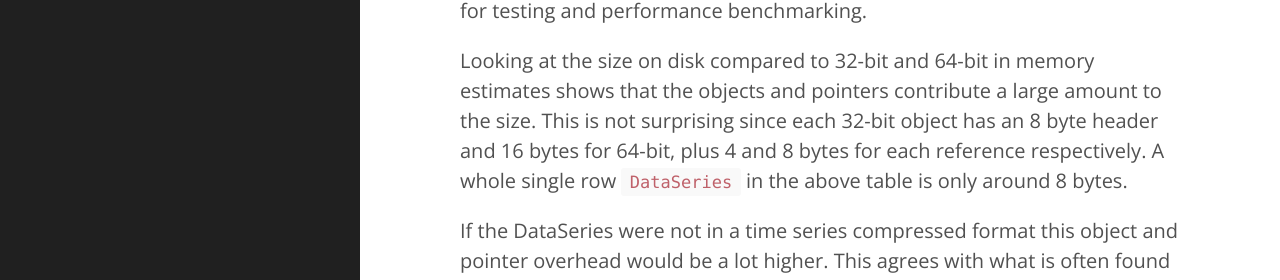
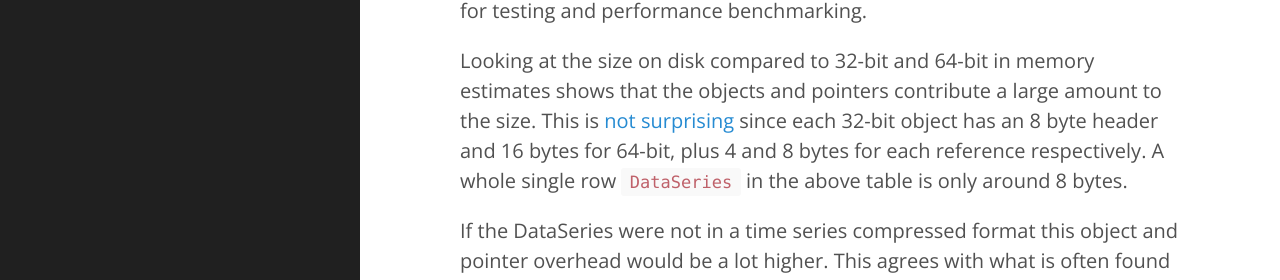
Before and after one commit to AnthonyLloyd/AnthonyLloyd.github.io, a Jekyll site: the page built from _posts/2019-05-17-fsion-01-size.html, in a window 1280 px wide and 900 px high, scrolled down 3850 px. Shown: the part 213-493 px from the top of the window. Built offline with Jekyll 4.4.1, drawn with Linux system fonts in a browser that asks for light colours; some web fonts are replaced; comment, search, counter and statistics services are not loaded; some of the changed lines change nothing that is shown.

Commit message:
finished maybe

```diff
--- a/_posts/2019-05-17-fsion-01-size.html
+++ b/_posts/2019-05-17-fsion-01-size.html
@@ -232,7 +232,7 @@ A database with a number of additional attributes would be expected to comfortab
 <h2>Conclusion</h2>
 <p>The file size is small enough to <a href="https://github.com/AnthonyLloyd/Fsion/blob/master/data/2019-05-13_210216.3290164.fsp">store</a> in github and can be used going forward for testing and performance benchmarking.</p>
 <p>Looking at the size on disk compared to 32-bit and 64-bit in memory estimates shows that the objects and pointers contribute a large amount to the size.
-This is not surprising since each 32-bit object has an 8 byte header and 16 bytes for 64-bit, plus 4 and 8 bytes for each reference respectively.
+This is <a href="https://www.red-gate.com/simple-talk/dotnet/.net-framework/object-overhead-the-hidden-.net-memory--allocation-cost/">not surprising</a> since each 32-bit object has an 8 byte header and 16 bytes for 64-bit, plus 4 and 8 bytes for each reference respectively.
 A whole single row <code>DataSeries</code> in the above table is only around 8 bytes.</p>
 <p>If the DataSeries were not in a time series compressed format this object and pointer overhead would be a lot higher.
 This agrees with what is often found in server caches. Holding and tracking fine grained subsets of the database can actually use a lot of memory.</p>
```
Also changed, not shown: 1 other file.
